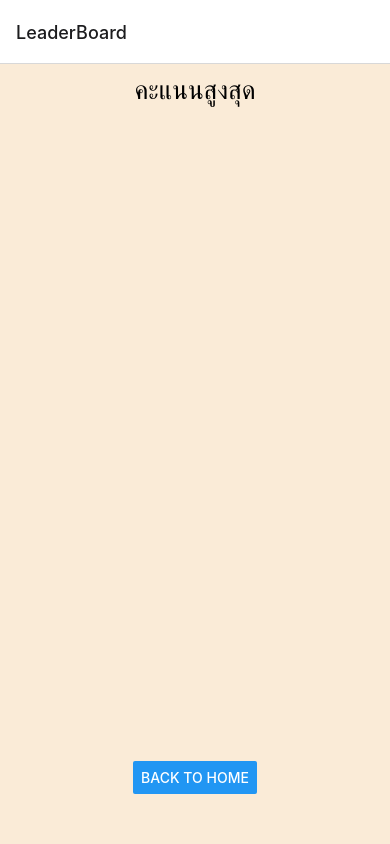
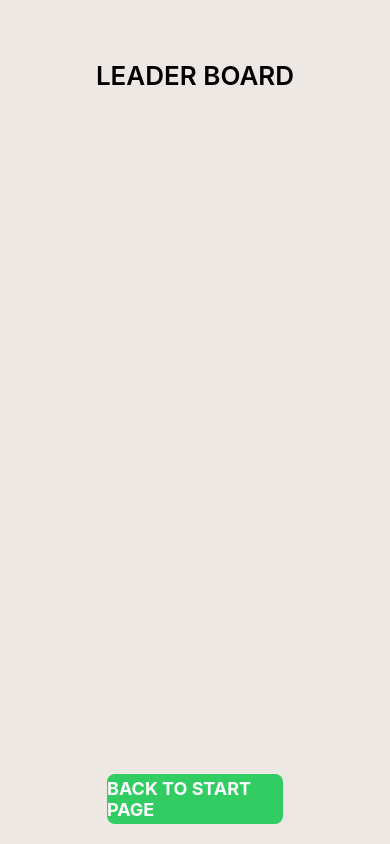
Before and after one commit to chairit1999/gable-test-react-native, a React Native app: screen /LeaderBoard in a window 390 px wide. Built offline with nearby package versions, Linux system fonts and the light colour scheme.

Commit message:
[style] update style app

```diff
--- a/App.tsx
+++ b/App.tsx
@@ -29,19 +29,6 @@ type OptionType = {
 };
 
 export default function App() {
-  useEffect(() => {
-    const handleAppStateChange = async (nextAppState: AppStateStatus) => {
-      if (nextAppState === "active") {
-        await storeQuestionData(randomQuestion());
-        await resetLeaderBoardData();
-      }
-    };
-    const event = AppState.addEventListener("change", handleAppStateChange);
-    return () => {
-      event.remove();
-    };
-  }, []);
-
   const randomOption = (option: OptionType[]) => {
     let countOption = option.length;
     const options: OptionType[] = [];
@@ -69,15 +56,38 @@ export default function App() {
     return questions;
   };
 
+  useEffect(() => {
+    const handleAppStateChange = async (nextAppState: AppStateStatus) => {
+      if (nextAppState === "active") {
+        await storeQuestionData(randomQuestion());
+        await resetLeaderBoardData();
+      }
+    };
+    const event = AppState.addEventListener("change", handleAppStateChange);
+    return () => {
+      event.remove();
+    };
+  }, []);
+
   return (
     <NavigationContainer>
-      <Stack.Navigator>
-        <Stack.Screen name="Login" component={LoginScreen} />
+      <Stack.Navigator
+        screenOptions={{
+          headerShown: false,
+        }}
+      >
+        <Stack.Screen
+          name="Login"
+          component={LoginScreen}
+          options={{ title: "" }}
+        />
         <Stack.Screen
           name="Question"
           component={QuestionScreen}
           options={{
             headerLeft: () => <></>,
+            title: "QUESTION",
+            headerTitleAlign: "center",
           }}
         />
         <Stack.Screen
@@ -85,6 +95,8 @@ export default function App() {
           component={LeaderBoard}
           options={{
             headerLeft: () => <></>,
+            title: "LEADER BOARD",
+            headerTitleAlign: "center",
           }}
         />
       </Stack.Navigator>
--- a/components/leader-board.tsx
+++ b/components/leader-board.tsx
@@ -1,5 +1,12 @@
 import React, { useEffect, useState } from "react";
-import { View, Text, StyleSheet, Button } from "react-native";
+import {
+  View,
+  Text,
+  StyleSheet,
+  Button,
+  TouchableOpacity,
+  ScrollView,
+} from "react-native";
 import { getLeaderBoardData } from "../util/storage";
 import { NativeStackScreenProps } from "@react-navigation/native-stack";
 import { RootStackParamList } from "../App";
@@ -17,43 +24,50 @@ export default function LeaderBoard({ navigation }: Props) {
   useEffect(() => {
     const fetchData = async () => {
       const leaderBoard = await getLeaderBoardData();
-      setLeaderBoard(leaderBoard || []);
+      if (leaderBoard) {
+        setLeaderBoard(leaderBoard);
+      }
     };
     fetchData();
   }, []);
 
   return (
     <View style={styles.container}>
+      <ScrollView style={{ width: "100%" }}>
+        <View style={styles.container}>
           <View>
-        <Text style={styles.title}>คะแนนสูงสุด</Text>
+            <Text style={styles.title}>LEADER BOARD</Text>
           </View>
           {leaderBoard &&
             leaderBoard.map((item, index) => {
               return (
                 <View key={index} style={styles.item}>
-              <Text style={[styles.textItem]}>{index + 1}.</Text>
-              <Text style={[styles.textItem, { flex: 4 }]}>{item.name}</Text>
-              <Text style={[styles.textItem, { flex: 3, textAlign: "right" }]}>
-                {item.point}
+                  <View style={styles.pointContainer}>
+                    <Text style={[styles.textName]}>{item.name}</Text>
+                    <View style={{ flexDirection: "row" }}>
+                      <Text style={[styles.textPoint]}>{item.point}</Text>
+                      <Text style={[styles.textPoint, { marginLeft: 5 }]}>
+                        point
                       </Text>
-              <Text style={[styles.textItem, { marginLeft: 5 }]}>point</Text>
+                    </View>
+                  </View>
+                  <View style={styles.number}>
+                    <Text style={styles.textNumber}>{index + 1}</Text>
+                  </View>
                 </View>
               );
             })}
-
-      <View
-        style={{
-          position: "absolute",
-          bottom: 50,
-          margin: "auto",
-        }}
-      >
-        <Button
-          title="Back To Home"
+        </View>
+      </ScrollView>
+      <View style={styles.positionNextButton}>
+        <TouchableOpacity
+          style={styles.nextButton}
           onPress={() => {
             navigation.navigate("Login");
           }}
-        ></Button>
+        >
+          <Text style={styles.nextButtonText}>BACK TO START PAGE</Text>
+        </TouchableOpacity>
       </View>
     </View>
   );
@@ -61,23 +75,75 @@ export default function LeaderBoard({ navigation }: Props) {
 
 const styles = StyleSheet.create({
   container: {
+    paddingTop: 25,
     flexDirection: "column",
     flex: 1,
-    backgroundColor: "antiquewhite",
+    backgroundColor: "#EDE8E3",
     alignItems: "center",
+  },
+  pointContainer: {
+    flex: 1,
+    flexDirection: "column",
+  },
+  number: {
+    flex: 1,
+  },
+  textNumber: {
+    textAlign: "right",
+    marginRight: 20,
+    fontWeight: "bold",
+    fontSize: 20,
+    color: "red",
   },
   title: {
     fontSize: 26,
     marginBottom: 20,
     marginTop: 10,
+    fontWeight: "600",
   },
   item: {
-    width: "70%",
+    width: "80%",
+    backgroundColor: "white",
+    height: 60,
+    borderRadius: 8,
     flexDirection: "row",
     alignItems: "center",
+    marginTop: 10,
+  },
+  textName: {
     marginTop: 5,
+    marginLeft: 10,
+    fontSize: 18,
+    fontWeight: "500",
   },
-  textItem: {
+  textPoint: {
     fontSize: 18,
+    marginLeft: 10,
+    color: "#B7B7B7",
+  },
+  nextButtonText: {
+    color: "white",
+    fontSize: 18,
+    fontWeight: "bold",
+  },
+  nextButton: {
+    marginTop: 10,
+    height: 50,
+    width: "90%",
+    borderRadius: 8,
+    backgroundColor: "#31CD63",
+    flexDirection: "row",
+    justifyContent: "center",
+    alignItems: "center",
+  },
+  positionNextButton: {
+    zIndex: 2,
+    backgroundColor: "#EDE8E3",
+    position: "absolute",
+    paddingBottom: 20,
+    bottom: 0,
+    flexDirection: "row",
+    justifyContent: "center",
+    alignItems: "center",
   },
 });
--- a/components/login.tsx
+++ b/components/login.tsx
@@ -12,7 +12,7 @@ const styles = StyleSheet.create({
   container: {
     flex: 1,
     resizeMode: "cover",
-    backgroundColor: "antiquewhite",
+    backgroundColor: "#EDE8E3",
     flexDirection: "row",
   },
   content: {
@@ -30,6 +30,9 @@ const styles = StyleSheet.create({
   inputContainer: {
     width: "100%",
     marginBottom: 20,
+    height: 50,
+    backgroundColor: "white",
+    borderRadius: 8,
   },
   label: {
     fontSize: 16,
@@ -37,18 +40,19 @@ const styles = StyleSheet.create({
     color: "#fff",
   },
   input: {
-    height: 40,
-    borderColor: "#ccc",
-    borderWidth: 1,
-    borderRadius: 5,
+    height: 50,
+    borderRadius: 8,
     paddingHorizontal: 10,
     color: "black",
   },
   button: {
-    backgroundColor: "#007AFF",
-    borderRadius: 5,
+    backgroundColor: "#31CD63",
+    marginTop: 3,
+    borderRadius: 8,
     paddingVertical: 12,
     paddingHorizontal: 20,
+    width: "100%",
+    height: 50,
   },
   buttonText: {
     color: "#fff",
@@ -82,15 +86,15 @@ export default function LoginScreen({ navigation }: Props) {
           />
         </View>
         <TouchableOpacity style={styles.button} onPress={handleLogin}>
-          <Text style={styles.buttonText}>Play</Text>
+          <Text style={styles.buttonText}>PLAY</Text>
         </TouchableOpacity>
         <TouchableOpacity
-          style={[styles.button, { position: "absolute", bottom: 50 }]}
+          style={[styles.button, { marginTop: 10, backgroundColor: "#ff6969" }]}
           onPress={() => {
             navigation.navigate("LeaderBoard");
           }}
         >
-          <Text style={styles.buttonText}>LeaderBoard</Text>
+          <Text style={styles.buttonText}>LEADER BOARD</Text>
         </TouchableOpacity>
       </View>
     </View>
--- a/components/question.tsx
+++ b/components/question.tsx
@@ -1,5 +1,12 @@
 import React, { useEffect, useState } from "react";
-import { View, Text, StyleSheet, TouchableWithoutFeedback } from "react-native";
+import {
+  View,
+  Text,
+  StyleSheet,
+  TouchableWithoutFeedback,
+  Button,
+  TouchableOpacity,
+} from "react-native";
 import { ProgressSteps, ProgressStep } from "react-native-progress-steps";
 import { QuestionType, RootStackParamList } from "../App";
 import { getQuestionData, storeLeaderBoardData } from "../util/storage";
@@ -10,7 +17,18 @@ type Props = NativeStackScreenProps<RootStackParamList, "Question">;
 export default function QuestionScreen({ navigation, route }: Props) {
   const numberQuestionPerPage = 5;
   const choiceIndex = ["A", "B", "C", "D"];
+  const [isDisableNext, setIsDisableNext] = useState(true);
+  const [currentPage, setCurrentPage] = useState(0);
   const [questions, setQuestions] = useState<QuestionType[][]>([]);
+
+  useEffect(() => {
+    const filterIsAnswer = questions[currentPage]?.filter(
+      (item) => item.selectOption
+    );
+    if (filterIsAnswer?.length === numberQuestionPerPage) {
+      setIsDisableNext(false);
+    }
+  }, [questions]);
 
   useEffect(() => {
     const fetchData = async () => {
@@ -48,14 +66,28 @@ export default function QuestionScreen({ navigation, route }: Props) {
     navigation.navigate("LeaderBoard");
   };
 
+  const onNextPage = async () => {
+    setIsDisableNext(true);
+    if (currentPage === questions.length - 1) {
+      onSubmit();
+    } else {
+      setCurrentPage((prev) => prev + 1);
+    }
+  };
+
   return (
     <View style={styles.container}>
       {questions && questions.length > 0 && (
-        <ProgressSteps>
+        <ProgressSteps
+          activeStep={currentPage}
+          disabledStepNumColor={"white"}
+          disabledStepIconColor={"#747475"}
+          progressBarColor={"#747475"}
+        >
           {questions.map((questionInPage, pageIndex) => {
             const pageKey = `page-${pageIndex + 1}`;
             return (
-              <ProgressStep key={pageKey} label="" onSubmit={onSubmit}>
+              <ProgressStep key={pageKey} label="" removeBtnRow={true}>
                 {questionInPage.map((question, questionIndex) => {
                   const questionKey = `${pageKey}-question-${questionIndex}`;
                   return (
@@ -84,7 +116,7 @@ export default function QuestionScreen({ navigation, route }: Props) {
                               <View
                                 style={[
                                   styles.boxOption,
-                                  isActiveOption ? styles.activeChoice : {},
+                                  isActiveOption ? styles.activeBoxChoice : {},
                                 ]}
                               >
                                 <View style={styles.containerChoiceIndex}>
@@ -92,7 +124,14 @@ export default function QuestionScreen({ navigation, route }: Props) {
                                     {choiceIndex[optionIndex]}
                                   </Text>
                                 </View>
-                                <Text style={styles.choiceText}>
+                                <Text
+                                  style={[
+                                    styles.choiceText,
+                                    isActiveOption
+                                      ? styles.activeTextChoice
+                                      : {},
+                                  ]}
+                                >
                                   {option?.name}
                                 </Text>
                               </View>
@@ -108,12 +147,50 @@ export default function QuestionScreen({ navigation, route }: Props) {
           })}
         </ProgressSteps>
       )}
+      {questions && questions.length > 0 && (
+        <View
+          style={{
+            flexDirection: "row",
+            justifyContent: "center",
+            alignItems: "center",
+          }}
+        >
+          <TouchableOpacity
+            disabled={isDisableNext}
+            style={[
+              styles.nextButton,
+              isDisableNext ? { backgroundColor: "#747475" } : {},
+            ]}
+            onPress={() => {
+              onNextPage();
+            }}
+          >
+            <Text style={styles.nextButtonText}>CONTINUE</Text>
+          </TouchableOpacity>
+        </View>
+      )}
     </View>
   );
 }
 
 const styles = StyleSheet.create({
-  container: { flex: 1, backgroundColor: "antiquewhite" },
+  nextButtonText: {
+    color: "white",
+    fontSize: 18,
+    fontWeight: "bold",
+  },
+  nextButton: {
+    marginTop: 10,
+    marginBottom: 10,
+    height: 50,
+    width: "90%",
+    borderRadius: 8,
+    backgroundColor: "#31CD63",
+    flexDirection: "row",
+    justifyContent: "center",
+    alignItems: "center",
+  },
+  container: { paddingTop: 30, flex: 1, backgroundColor: "#EDE8E3" },
   titleQuestion: {
     fontSize: 20,
     color: "navy",
@@ -131,7 +208,7 @@ const styles = StyleSheet.create({
     backgroundColor: "white",
     flexDirection: "row",
     width: "90%",
-    height: 40,
+    height: 50,
     marginTop: 10,
     borderRadius: 5,
   },
@@ -143,7 +220,7 @@ const styles = StyleSheet.create({
   choiceIndex: {
     textAlign: "center",
     textAlignVertical: "center",
-    backgroundColor: "antiquewhite",
+    backgroundColor: "#EDE8E3",
     height: 30,
     width: 30,
     borderRadius: 20,
@@ -157,7 +234,10 @@ const styles = StyleSheet.create({
     fontSize: 18,
     fontWeight: "600",
   },
-  activeChoice: {
-    backgroundColor: "chartreuse",
+  activeBoxChoice: {
+    backgroundColor: "#45C486",
+  },
+  activeTextChoice: {
+    color: "white",
   },
 });
--- a/package.json
+++ b/package.json
@@ -9,10 +9,11 @@
     "web": "expo start --web"
   },
   "dependencies": {
-    "@react-native-async-storage/async-storage": "^1.21.0",
+    "@react-native-async-storage/async-storage": "1.18.2",
     "@react-navigation/native": "^6.1.9",
     "@react-navigation/native-stack": "^6.9.17",
     "expo": "~49.0.15",
+    "expo-font": "~11.4.0",
     "expo-status-bar": "~1.6.0",
     "react": "18.2.0",
     "react-native": "0.72.6",
```
Lines whose indentation alone changed are shown as unchanged.
